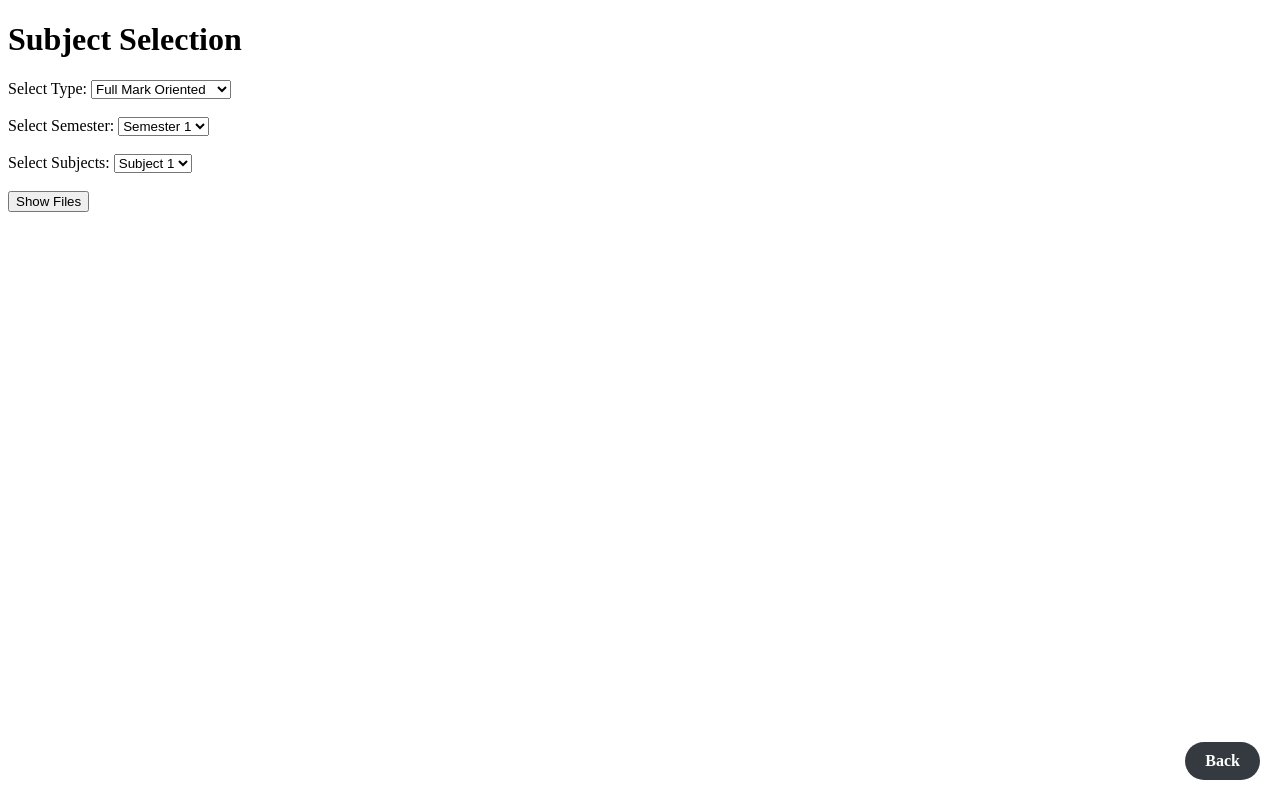
After one commit to mruduljohn/PrepIT, a PHP site: page /delete_notes.html in a window 1280 px wide. The commit adds this page. Run offline with PHP 8.4, Linux system fonts and the light colour scheme.

Commit message:
delete notes success

```diff
--- a/admin_dashboard.php
+++ b/admin_dashboard.php
@@ -36,7 +36,7 @@ if (isset($_GET['logout'])) {
         }
 
         .card {
-            height: 300px;
+            height: 350px;
             width: 500px;
             border: none;
             border-radius: 10px;
@@ -80,6 +80,9 @@ if (isset($_GET['logout'])) {
                 <div class="text-center">
                     <a href="upload_notes.php" class="btn btn-primary btn-lg mt-4">Upload Notes</a>
                 </div>
+                <div class="text-center">
+                    <a href="delete_notes.html" class="btn btn-primary btn-lg mt-4">Delete Notes</a>
+                </div>
 
                 <div class="text-center">
                     <a href="comment_view.php" class="btn btn-primary btn-lg mt-4">View comments</a>
--- /dev/null
+++ b/delete_notes.html
@@ -0,0 +1,132 @@
+<!DOCTYPE html>
+<html>
+<head>
+    <title>Subject Selection</title>
+</head>
+<body>
+    <style>
+                .back-button {
+            position: fixed;
+            bottom: 20px;
+            right: 20px;
+            color: #ffffff;
+            background-color: #343a40;
+            padding: 10px 20px;
+            font-weight: bold;
+            border-radius: 30px;
+            text-decoration: none;
+        }
+    </style>
+
+    <h1>Subject Selection</h1>
+
+    <form action="list_files.php" method="post">
+    <label for="selectType">Select Type:</label>
+    <select id="selectType" name="selectType">
+        <option value="F">Full Mark Oriented</option>
+        <option value="P">Pass Mark Oriented</option>
+    </select>
+
+    <br><br>
+
+    <label for="selectSemester">Select Semester:</label>
+    <select id="selectSemester" name="selectSemester">
+        <option value="Sem_1">Semester 1</option>
+        <option value="Sem_2">Semester 2</option>
+        <option value="Sem_3">Semester 3</option>
+        <option value="Sem_4">Semester 4</option>
+        <option value="Sem_5">Semester 5</option>
+        <option value="Sem_6">Semester 6</option>
+        <option value="Sem_7">Semester 7</option>
+        <option value="Sem_8">Semester 8</option>
+
+    </select>
+
+    <br><br>
+
+    <label for="selectSubjects">Select Subjects:</label>
+    <select id="selectSubjects" name="selectSubjects">
+        <!-- Subjects for Semester 1 -->
+        <option value="subject1">Subject 1</option>
+        <option value="subject2">Subject 2</option>
+        <option value="subject3">Subject 3</option>
+        <option value="subject4">Subject 4</option>
+        <option value="subject5">Subject 5</option>
+        <option value="subject6">Subject 6</option>
+    </select>
+    <br><br>
+    <input type="submit" value="Show Files">
+    </form>
+
+
+
+    <script>
+        // JavaScript code to handle dynamic subject selection based on the selected semester
+        const selectSemester = document.getElementById('selectSemester');
+        const selectSubjects = document.getElementById('selectSubjects');
+
+        selectSemester.addEventListener('change', function() {
+            const semester = this.value;
+            // Clear existing subjects
+            selectSubjects.innerHTML = '';
+            // Populate subjects based on the selected semester
+            if (semester === 'Sem_1') {
+                populateSubjectsForSemester1();
+            } else if (semester === 'Sem_2') {
+                populateSubjectsForSemester2();
+            } else if (semester === 'Sem_3') {
+                populateSubjectsForSemester3();
+            }
+        });
+
+        function populateSubjectsForSemester1() {
+            const subjectsForSem1 = [
+                'CAL',
+                'PHY',
+                'MEC',
+                'BCE',
+                'BME',
+                'SSD'
+            ];
+            populateSubjects(subjectsForSem1);
+        }
+
+        function populateSubjectsForSemester2() {
+            const subjectsForSem2 = [
+                'CP',
+                'CHE',
+                'GRA',
+                'BEE',
+                'BEC',
+                'EVS'
+            ];
+            populateSubjects(subjectsForSem2);
+        }
+
+        function populateSubjectsForSemester3() {
+            const subjectsForSem3 = [
+                'Latt',
+                'DE',
+                'DSA',
+                'DBMS',
+                'DCS',
+                'CO'
+            ];
+            populateSubjects(subjectsForSem3);
+        }
+
+        function populateSubjects(subjects) {
+            subjects.forEach((subject) => {
+                const option = document.createElement('option');
+                option.value = subject;
+                option.textContent = subject;
+                selectSubjects.appendChild(option);
+            });
+        }
+    </script>
+    <br><br>
+    <div class="container">
+        <a class="back-button" href="admin_dashboard.php">Back</a>
+    </div>
+</body>
+</html>
--- a/delete_user.php
+++ b/delete_user.php
@@ -23,7 +23,7 @@ if (isset($_POST['username'])) {
         // Deletion successful
         echo "User with username $username has been deleted successfully.";
         echo '<br>';
-        echo '<a href="index.html"><button>Back to Home</button></a>';
+        echo '<a href="index.php"><button>Back to Home</button></a>';
     } else {
         // Error in deletion
         echo "Error deleting user: " . mysqli_error($conn);
--- a/resource.php
+++ b/resource.php
@@ -169,8 +169,8 @@
         </div>
     </div>
 </div>
-        <div class="text-center mt-4"></div>
-        <a class="back-button btn btn-secondary mt-3" href="dashboard.php">Back</a>
+    <div class="text-center mt-4"></div>
+    <a class="back-button btn btn-secondary mt-3" href="dashboard.php">Back</a>
     </div>
     <script src="https://code.jquery.com/jquery-3.5.1.slim.min.js"></script>
     <script src="https://cdn.jsdelivr.net/npm/@popperjs/core@2.9.1/dist/umd/popper.min.js"></script>
--- a/upload_notes.php
+++ b/upload_notes.php
@@ -85,7 +85,7 @@ if ($_SERVER['REQUEST_METHOD'] == 'POST') {
         $sql = "INSERT INTO notes (file_name, file_path, file_type, file_size, subject,orient) VALUES ('$file_name', '$file_path', '$file_type', '$file_size', '$subject','$firstLetter')";
 
         if (mysqli_query($conn, $sql)) {
-            echo "File uploaded successfully.";
+            echo "File $file_name uploaded successfully.";
         } else {
             echo "Error: " . $sql . "<br>" . mysqli_error($conn);
         }
```
Also changed, not shown: delete_file.php (added, +54 -0 lines), list_files.php (added, +103 -0 lines), 4 other files.
